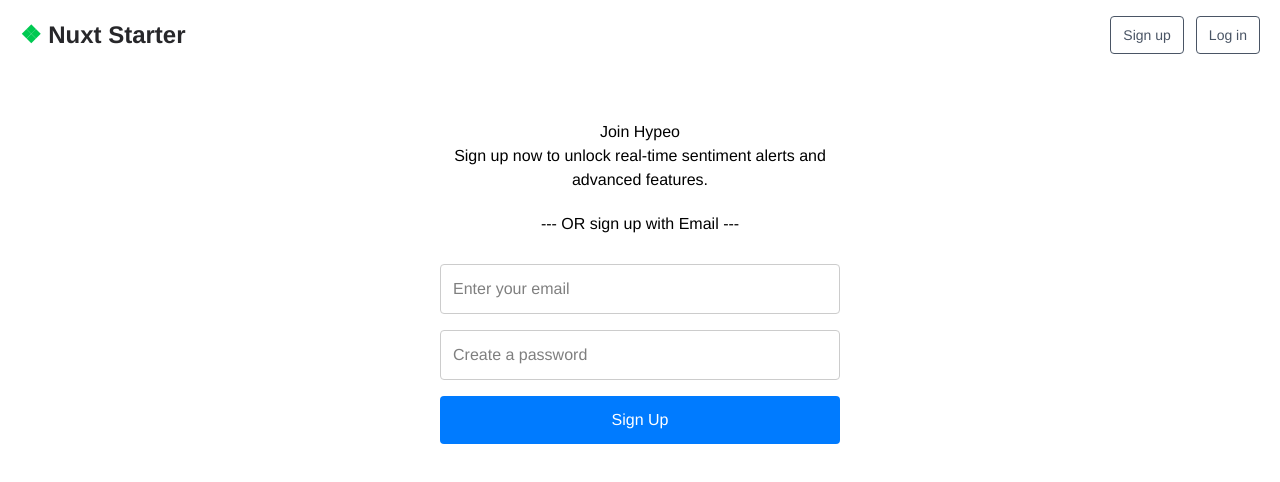
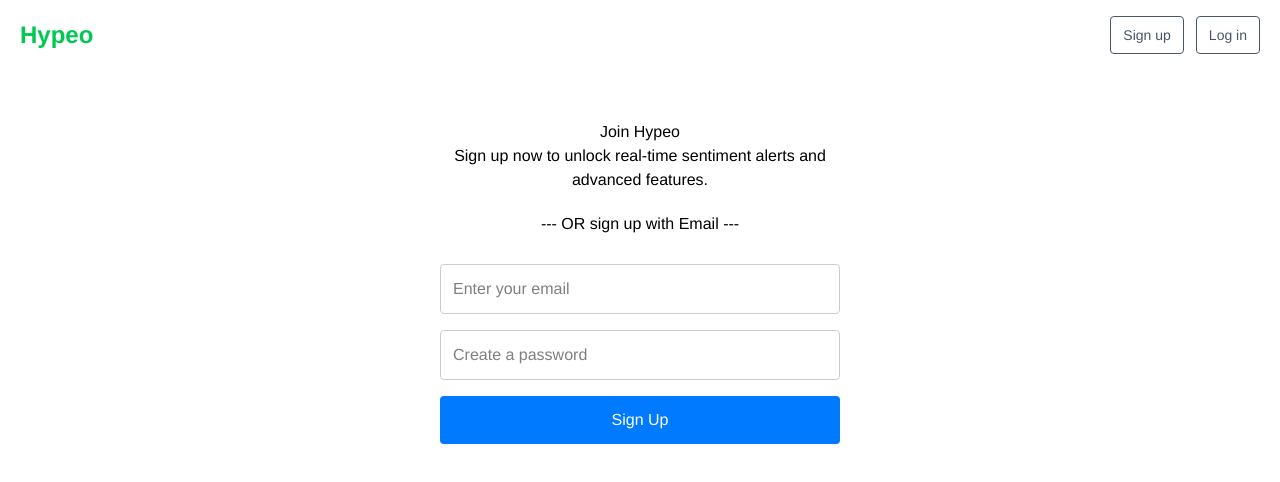
Before and after one commit to arawrdn/Hypeo-2, a Nuxt app: page /signup in a window 1280 px wide. Shown: the top 482 px of the page. Built offline with nearby package versions, Linux system fonts and the light colour scheme.

Commit message:
Update Navbar.vue

```diff
--- a/components/Navbar.vue
+++ b/components/Navbar.vue
@@ -2,11 +2,11 @@
 const menuitems = [
   {
     title: "Sign up",
-    url: "https://app.netlify.com/signup",
+    url: "/signup", // Diubah ke halaman internal
   },
   {
     title: "Log in",
-    url: "https://app.netlify.com/login",
+    url: "/login", // Diubah ke halaman internal
   },
 ];
 </script>
@@ -15,16 +15,16 @@
   <Container>
     <header class="flex flex-row flex-wrap items-center justify-between my-4 gap-x-6 gap-y-4">
       <div class="flex items-center justify-between">
-        <a href="/" class="text-2xl font-bold text-zinc-800">
-          <span class="text-green-500">&#10070;</span> Nuxt Starter
-        </a>
+        <NuxtLink to="/" class="text-2xl font-bold text-zinc-800">
+          <span class="text-green-500">Hypeo</span>
+        </NuxtLink>
       </div>
       <nav class="flex w-auto">
         <ul class="flex flex-row gap-3 text-sm">
           <li v-for="item of menuitems">
-            <a :href="item.url" class="flex px-3 py-2 text-gray-600 border rounded-sm hover:text-gray-800">
+            <NuxtLink :to="item.url" class="flex px-3 py-2 text-gray-600 border rounded-sm hover:text-gray-800">
               {{ item.title }}
-            </a>
+            </NuxtLink>
           </li>
         </ul>
       </nav>
```
